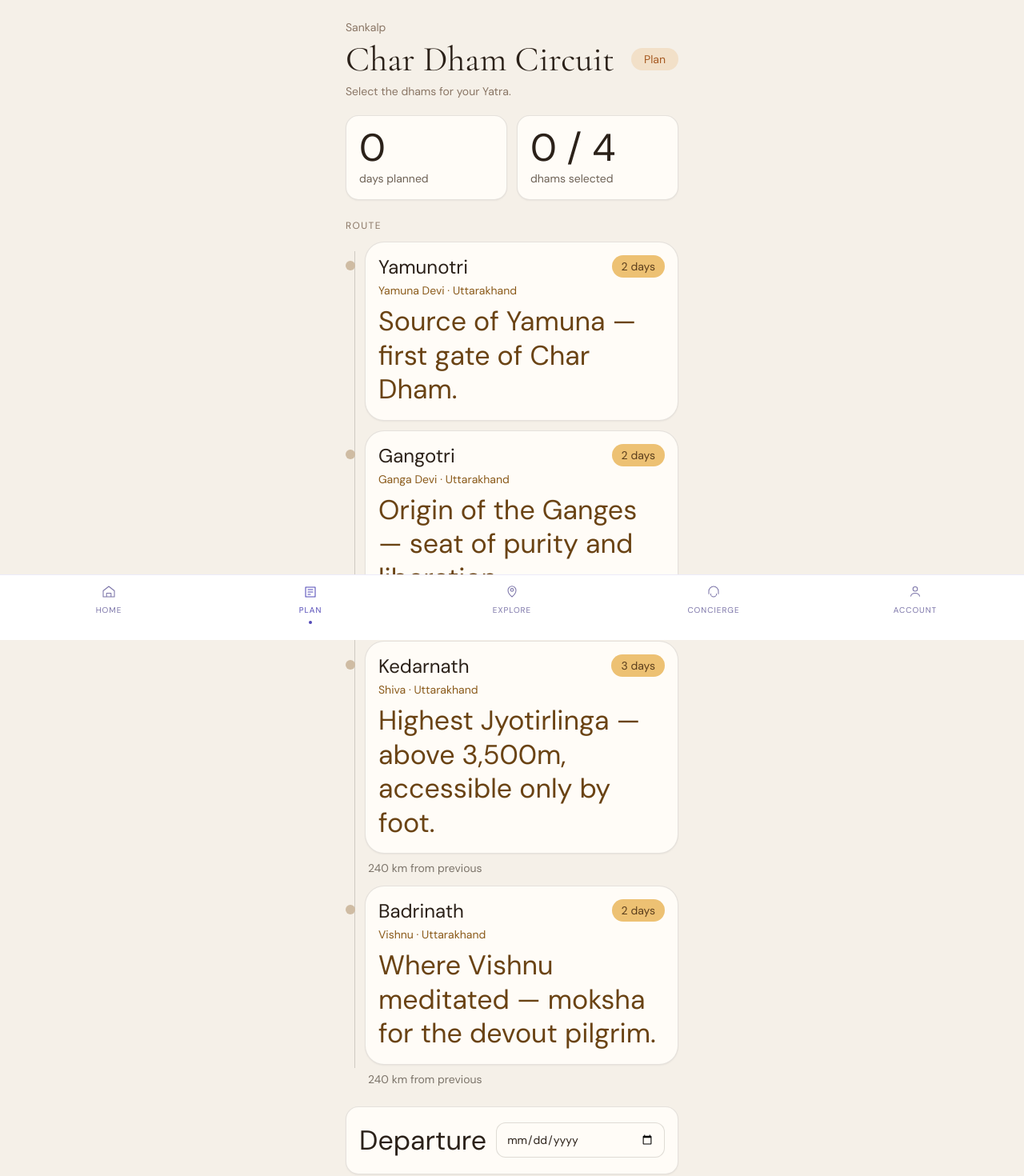
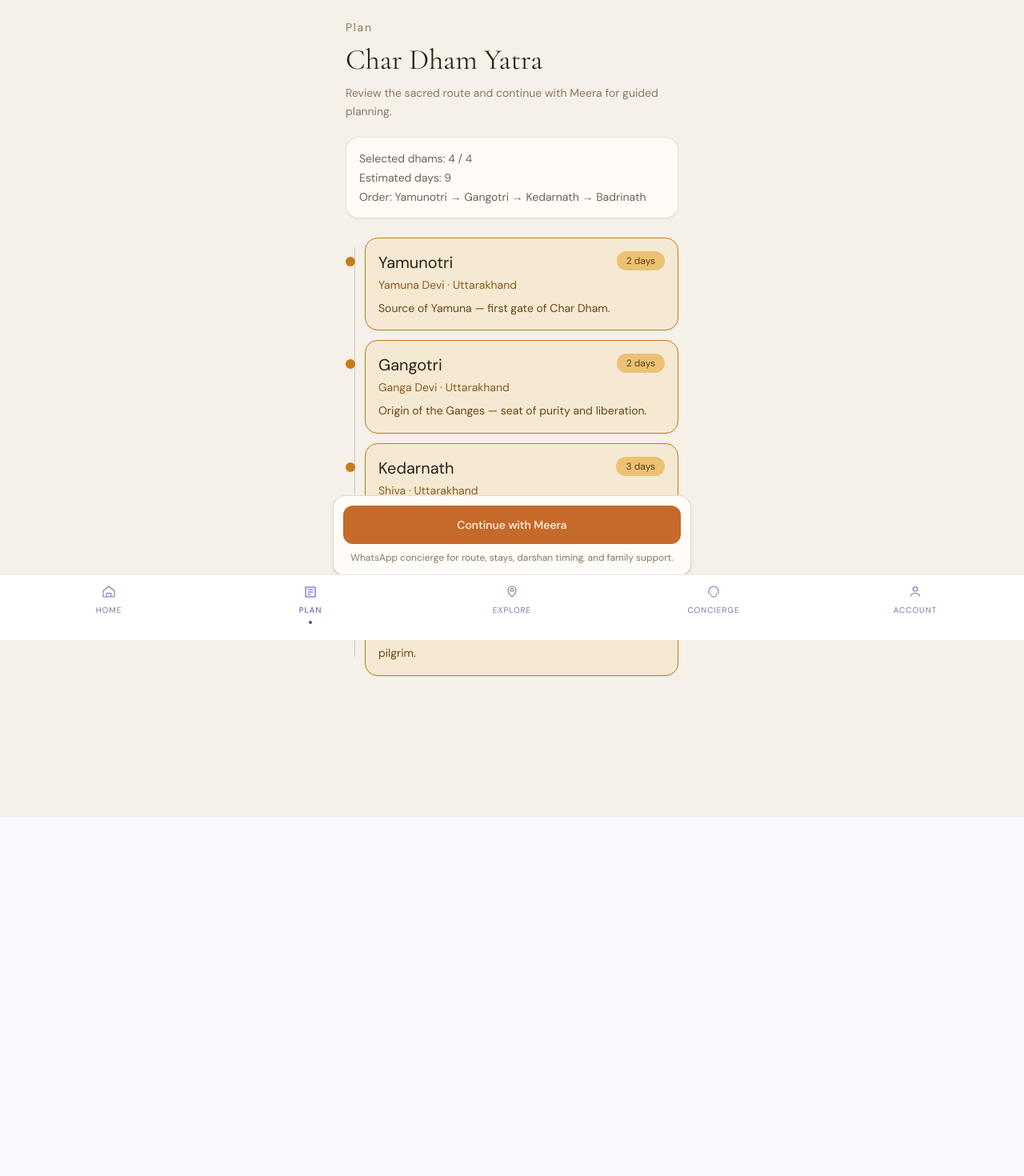
Before and after one commit to Aayush2307/yaatri, a Next.js app: page /plan in a window 1280 px wide. Shown: the top 1470 px of the page at 80% size. After the commit the page ends 1021 px from the top, so only its background shows below. Built offline with nearby package versions, Linux system fonts and the light colour scheme; sample sign-in values are in the browser's storage.

Commit message:
feat: redesign char dham planning with whatsapp-first concierge CTA

```diff
--- a/app/(app)/plan/page.tsx
+++ b/app/(app)/plan/page.tsx
@@ -1,130 +1,97 @@
 'use client';
 
-import Link from 'next/link';
-import { useEffect, useMemo, useState } from 'react';
-import { useRouter } from 'next/navigation';
+import { useMemo, useState } from 'react';
 import { BottomNav } from '@/components/layout/BottomNav';
-import { usePlan } from '@/hooks/usePlan';
-import type { SuggestedCircuit } from '@/types/yaatra';
+import { CHAR_DHAM_ROUTE } from '@/data/routes';
 
-const CIRCUIT_LABEL: Record<SuggestedCircuit, string> = {
-  char_dham: 'Char Dham Circuit',
-  jyotirlinga: 'Jyotirlinga Circuit',
-  shakti_peethas: 'Shakti Peethas Circuit',
+const MEERA_WHATSAPP_NUMBER = 'REPLACE_WITH_NUMBER';
+
+export default function PlanPage() {
+  const [selectedIds, setSelectedIds] = useState<string[]>(CHAR_DHAM_ROUTE.tirths.map((t) => t.id));
+
+  const selectedDhams = useMemo(
+    () => CHAR_DHAM_ROUTE.tirths.filter((t) => selectedIds.includes(t.id)),
+    [selectedIds],
+  );
+
+  const estimatedDays = useMemo(
+    () => selectedDhams.reduce((sum, t) => sum + t.recommendedDays, 0),
+    [selectedDhams],
+  );
+
+  const toggleDham = (id: string) => {
+    setSelectedIds((prev) => (prev.includes(id) ? prev.filter((item) => item !== id) : [...prev, id]));
   };
 
-export default function PlanPage() {
-  const [circuit, setCircuit] = useState<SuggestedCircuit | null>(null);
-
-  useEffect(() => {
-    const y = JSON.parse(localStorage.getItem('yaatra_yatra') || '{}');
-    setCircuit((y.circuit as SuggestedCircuit) ?? 'char_dham');
-  }, []);
-
-  if (!circuit) return null;
-
-  return <PlanPhase circuit={circuit} />;
-}
-
-function PlanPhase({ circuit }: { circuit: SuggestedCircuit }) {
-  const router = useRouter();
-  const { route, tirths, toggleTirth, plannedDays, departureDate, setDepartureDate, confirmPlan, plannedTirths } = usePlan(circuit);
-
-  const selectedKm = useMemo(
-    () => tirths.filter((t) => t.status === 'planned').reduce((sum, t) => sum + (t.distanceFromPrev || 0), 0),
-    [tirths],
-  );
+  const configuredNumber = process.env.NEXT_PUBLIC_CONCIERGE_WHATSAPP?.replace(/\D/g, '') || MEERA_WHATSAPP_NUMBER;
+  const selectedNames = selectedDhams.map((d) => d.name).join(', ') || 'None selected';
+  const message = `Namaste Meera, I want help planning a Char Dham Yatra. Selected dhams: ${selectedNames}. Estimated duration: ${estimatedDays || 0} days. Please guide me with route, darshan timing, stays, and travel support.`;
+  const whatsappHref = `https://wa.me/${configuredNumber}?text=${encodeURIComponent(message)}`;
 
   return (
-    <main className="min-h-screen bg-[#F5F0E8] pb-24 text-[#2B2119]">
+    <main className="min-h-screen bg-[#F5F0E8] pb-44 text-[#2B2119]">
       <div className="mx-auto max-w-md px-4 pt-6">
         <section>
-          <p className="text-sm text-[#8A7665]">Sankalp</p>
-          <div className="mt-2 flex items-center justify-between">
-            <h1 className="font-serif text-[44px] leading-none">{CIRCUIT_LABEL[circuit]}</h1>
-            <span className="rounded-full bg-[#F2E0C8] px-4 py-1 text-sm text-[#A65A22]">Plan</span>
-          </div>
-          <p className="pt-2 text-sm text-[#8A7665]">Select the dhams for your Yatra.</p>
+          <p className="text-sm tracking-[0.12em] text-[#8A7665]">Plan</p>
+          <h1 className="pt-2 font-serif text-4xl leading-tight">Char Dham Yatra</h1>
+          <p className="pt-2 text-sm leading-relaxed text-[#8A7665]">
+            Review the sacred route and continue with Meera for guided planning.
+          </p>
         </section>
 
-        <section className="mt-5 grid grid-cols-2 gap-3">
-          <div className="rounded-2xl border border-[rgba(43,33,25,0.12)] bg-[#FFFCF7] p-4 shadow-sm">
-            <p className="text-5xl leading-none">{plannedDays}</p>
-            <p className="pt-1 text-sm text-[#6E6256]">days planned</p>
-          </div>
-          <div className="rounded-2xl border border-[rgba(43,33,25,0.12)] bg-[#FFFCF7] p-4 shadow-sm">
-            <p className="text-5xl leading-none">{plannedTirths.length} / {route.tirths.length}</p>
-            <p className="pt-1 text-sm text-[#6E6256]">dhams selected</p>
-          </div>
+        <section className="mt-5 rounded-2xl border border-[rgba(43,33,25,0.12)] bg-[#FFFCF7] p-4 shadow-sm">
+          <p className="text-sm text-[#6E6256]">Selected dhams: {selectedDhams.length} / {CHAR_DHAM_ROUTE.tirths.length}</p>
+          <p className="pt-1 text-sm text-[#6E6256]">Estimated days: {estimatedDays}</p>
+          <p className="pt-1 text-sm text-[#6E6256]">Order: Yamunotri → Gangotri → Kedarnath → Badrinath</p>
         </section>
 
-        <section className="mt-6">
-          <p className="text-xs uppercase tracking-[0.12em] text-[#8A7665]">Route</p>
-          <div className="relative mt-3 pl-6">
+        <section className="relative mt-6 pl-6">
           <div className="absolute bottom-6 left-[11px] top-3 w-px bg-[rgba(43,33,25,0.18)]" />
           <div className="space-y-3">
-              {tirths.map((tirth, idx) => {
-                const isPlanned = tirth.status === 'planned';
+            {CHAR_DHAM_ROUTE.tirths.map((tirth) => {
+              const isSelected = selectedIds.includes(tirth.id);
               return (
-                  <div key={tirth.id}>
-                    <div className="relative">
-                      <span className={`absolute -left-6 top-6 h-3 w-3 rounded-full ${isPlanned ? 'bg-[#C67C1D]' : 'bg-[#CFBCA3]'}`} />
+                <div key={tirth.id} className="relative">
+                  <span className={`absolute -left-6 top-6 h-3 w-3 rounded-full ${isSelected ? 'bg-[#C67C1D]' : 'bg-[#CFBCA3]'}`} />
                   <button
                     type="button"
-                        onClick={() => toggleTirth(tirth.id)}
-                        className={`w-full rounded-3xl border p-4 text-left shadow-sm ${
-                          isPlanned
+                    onClick={() => toggleDham(tirth.id)}
+                    className={`w-full rounded-2xl border p-4 text-left shadow-sm transition ${
+                      isSelected
                         ? 'border-[#C67C1D] bg-[#F5E9D3]'
                         : 'border-[rgba(43,33,25,0.12)] bg-[#FFFCF7]'
                     }`}
                   >
                     <div className="flex items-start justify-between gap-3">
                       <div>
-                            <p className="text-2xl leading-tight">{tirth.name}</p>
+                        <p className="text-xl text-[#2B2119]">{tirth.name}</p>
                         <p className="pt-1 text-sm text-[#8A5A1A]">{tirth.deity} · {tirth.state}</p>
                       </div>
-                          <span className="rounded-full bg-[#EDC173] px-3 py-1 text-sm text-[#5B3E1D]">{tirth.recommendedDays} days</span>
+                      <span className="rounded-full bg-[#EDC173] px-3 py-1 text-xs text-[#5B3E1D]">{tirth.recommendedDays} days</span>
                     </div>
-                        <p className="pt-2 text-[34px] leading-tight text-[#6A4314]">{tirth.significance}</p>
+                    <p className="pt-2 text-sm leading-relaxed text-[#6A4314]">{tirth.significance}</p>
                   </button>
-                    </div>
-                    {idx > 0 && <p className="px-1 pt-2 text-sm text-[#7C746A]">{tirth.distanceFromPrev} km from previous</p>}
                 </div>
               );
             })}
           </div>
+        </section>
       </div>
-        </section>
 
-        <section className="mt-6 rounded-2xl border border-[rgba(43,33,25,0.12)] bg-[#FFFCF7] p-4 shadow-sm">
-          <label className="flex items-center justify-between gap-3">
-            <span className="text-[34px]">Departure</span>
-            <input
-              type="date"
-              value={departureDate ?? ''}
-              onChange={(e) => setDepartureDate(e.target.value || null)}
-              className="min-h-[44px] flex-1 rounded-xl border border-[rgba(43,33,25,0.15)] bg-[#FFFCF7] px-3 text-sm"
-            />
-          </label>
-        </section>
-
-        <button
-          type="button"
-          disabled={plannedTirths.length < 1}
-          onClick={() => {
-            confirmPlan();
-            router.push('/home');
-          }}
-          className="mt-6 inline-flex min-h-[52px] w-full items-center justify-center rounded-2xl border border-[rgba(43,33,25,0.2)] bg-[#FFFCF7] px-4 text-sm disabled:opacity-50"
+      <div className="fixed bottom-20 left-0 right-0 px-4">
+        <div className="mx-auto max-w-md rounded-2xl border border-[rgba(43,33,25,0.15)] bg-[#FFFCF7] p-3 shadow-md">
+          <a
+            href={whatsappHref}
+            target="_blank"
+            rel="noopener noreferrer"
+            className="inline-flex min-h-[48px] w-full items-center justify-center rounded-xl bg-[#C66A2B] px-4 text-sm font-medium text-[#FFF8EE]"
           >
-          Confirm {plannedTirths.length} dhams · {plannedDays} days →
-        </button>
-
-        <p className="pt-3 text-center text-xs text-[#8A7665]">Distance selected: {selectedKm} km · Season guidance: May–October.</p>
-
-        <Link href="/concierge" className="mt-3 inline-flex min-h-[44px] w-full items-center justify-center rounded-xl text-sm text-[#A45C22]">
-          Ask Meera for guidance
-        </Link>
+            Continue with Meera
+          </a>
+          <p className="pt-2 text-center text-xs leading-relaxed text-[#8A7665]">
+            WhatsApp concierge for route, stays, darshan timing, and family support.
+          </p>
+        </div>
       </div>
 
       <div className="fixed bottom-0 left-0 right-0"><BottomNav active="plan" /></div>
```
Lines whose indentation alone changed are shown as unchanged.
